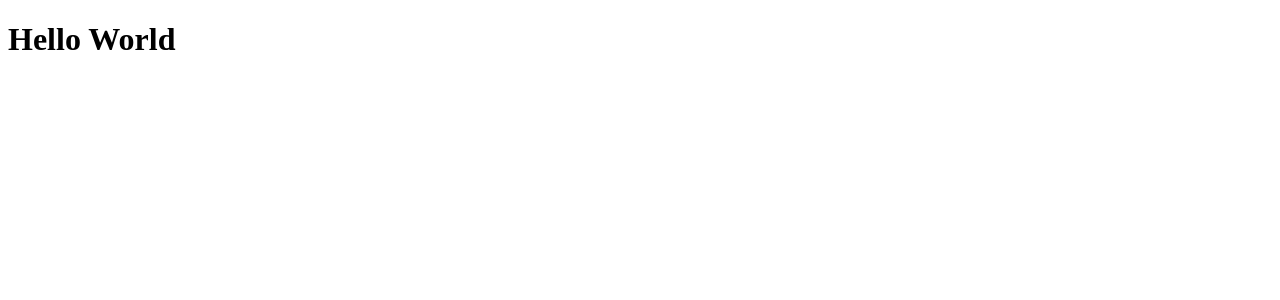
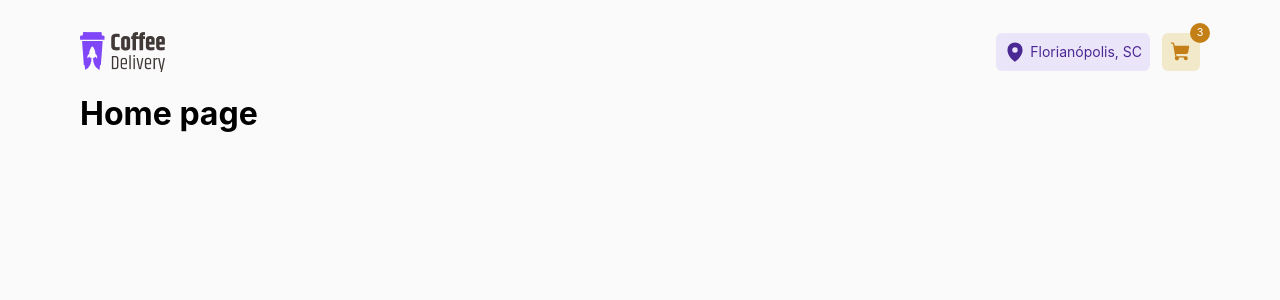
Before and after one commit to frassaolucas/practice-ecommerce, a React (Vite) app: page / in a window 1280 px wide. Shown: the top 300 px of the page. Built offline with nearby package versions, Linux system fonts and the light colour scheme.

Commit message:
feature: created layout for header component

```diff
--- a/src/App.tsx
+++ b/src/App.tsx
@@ -1,5 +1,19 @@
+import { BrowserRouter } from 'react-router-dom';
+
+import { Router } from '@/Router';
+
+import { GlobalStyles } from '@/styles/global';
+
 function App() {
-  return <h1>Hello World</h1>;
+  return (
+    <>
+      <BrowserRouter>
+        <Router />
+      </BrowserRouter>
+
+      <GlobalStyles />
+    </>
+  );
 }
 
 export default App;
--- a/src/Router.tsx
+++ b/src/Router.tsx
@@ -1,11 +1,15 @@
 import { Route, Routes } from 'react-router-dom';
+
+import { DefaultLayout } from '@/layout/default';
 
 import { Home } from '@/pages/home';
 
 export function Router() {
   return (
     <Routes>
-      <Route path="/" element={<Home />} />
+      <Route path="/" element={<DefaultLayout />}>
+        <Route path="/" element={<Home />} />
+      </Route>
     </Routes>
   );
 }
--- /dev/null
+++ b/src/components/header/Header.styles.ts
@@ -0,0 +1,74 @@
+import styled from 'styled-components';
+
+export const HeaderContainer = styled.header`
+  display: flex;
+  align-items: center;
+  justify-content: space-between;
+
+  padding-top: 2rem;
+  padding-bottom: 2rem;
+
+  img {
+    max-height: 2.5rem;
+    height: 100%;
+  }
+`;
+
+export const HeaderActions = styled.div`
+  display: flex;
+  align-items: center;
+  gap: 0.75rem;
+`;
+
+export const Location = styled.div`
+  display: flex;
+  align-items: center;
+  gap: 0.25rem;
+
+  padding: 0.5rem;
+
+  border-radius: 6px;
+
+  background-color: var(--color-purple-light);
+  color: var(--color-purple-dark);
+
+  font-size: 0.875rem;
+`;
+
+export const ShoppingCartButton = styled.button`
+  position: relative;
+
+  display: flex;
+  place-items: center;
+
+  padding: 0.5rem;
+
+  border: 0;
+  border-radius: 6px;
+
+  background-color: var(--color-yellow-light);
+  color: var(--color-yellow-dark);
+`;
+
+export const ShoppingCartAmount = styled.div`
+  position: absolute;
+  top: 0;
+  right: 0;
+
+  width: 1.25rem;
+  height: 1.25rem;
+
+  display: flex;
+  align-items: center;
+  justify-content: center;
+
+  border-radius: 50%;
+
+  background-color: var(--color-yellow-dark);
+  color: var(--color-white);
+
+  font-size: 0.675rem;
+  line-height: 1;
+
+  transform: translate(50%, -50%);
+`;
--- /dev/null
+++ b/src/components/header/Header.tsx
@@ -0,0 +1,32 @@
+import { MapPin, ShoppingCart } from 'phosphor-react';
+
+import {
+  HeaderActions,
+  HeaderContainer,
+  Location,
+  ShoppingCartAmount,
+  ShoppingCartButton,
+} from './Header.styles';
+
+import CoffeeDeliveryLogo from '@/assets/images/logo-coffee-delivery.png';
+
+export function Header() {
+  return (
+    <HeaderContainer>
+      <img src={CoffeeDeliveryLogo} />
+
+      <HeaderActions>
+        <Location>
+          <MapPin size={22} weight="fill" />
+          <span>Florianópolis, SC</span>
+        </Location>
+
+        <ShoppingCartButton>
+          <ShoppingCart size={22} weight="fill" />
+
+          <ShoppingCartAmount>3</ShoppingCartAmount>
+        </ShoppingCartButton>
+      </HeaderActions>
+    </HeaderContainer>
+  );
+}
--- /dev/null
+++ b/src/components/header/index.ts
@@ -0,0 +1 @@
+export * from './Header';
--- /dev/null
+++ b/src/layout/default/DefaultLayout.styles.ts
@@ -0,0 +1,13 @@
+import styled from 'styled-components';
+
+export const Container = styled.div`
+  min-height: 100vh;
+
+  max-width: 70rem;
+  width: 100%;
+
+  display: flex;
+  flex-direction: column;
+
+  margin: 0 auto;
+`;
--- /dev/null
+++ b/src/layout/default/DefaultLayout.tsx
@@ -0,0 +1,14 @@
+import { Header } from '@/components/header';
+import { Outlet } from 'react-router-dom';
+
+import { Container } from './DefaultLayout.styles';
+
+export function DefaultLayout() {
+  return (
+    <Container>
+      <Header />
+
+      <Outlet />
+    </Container>
+  );
+}
--- /dev/null
+++ b/src/layout/default/index.ts
@@ -0,0 +1 @@
+export * from './DefaultLayout';
--- a/src/styles/global.ts
+++ b/src/styles/global.ts
@@ -45,8 +45,6 @@ export const GlobalStyles = createGlobalStyle`
   }
 
   body {
-    min-height: 100vh;
-
     background-color: var(--color-background);
 
     font-size: 1rem;
```
Also changed, not shown: src/assets/images/logo-coffee-delivery.png (added).
